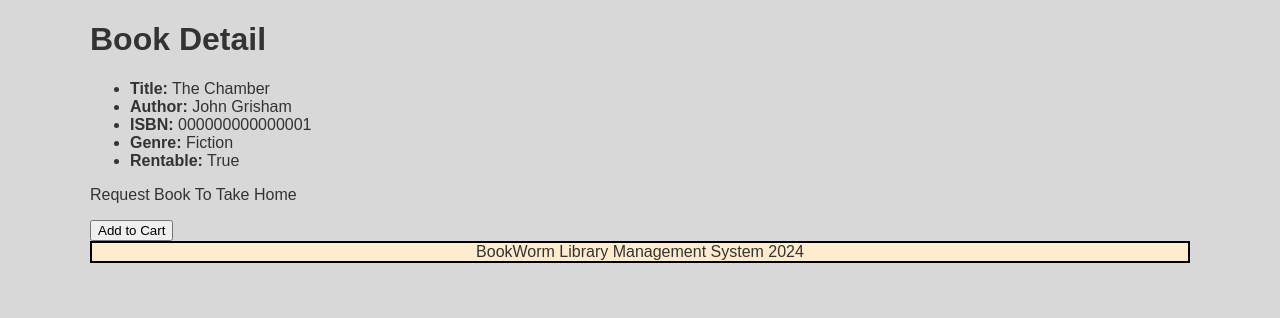
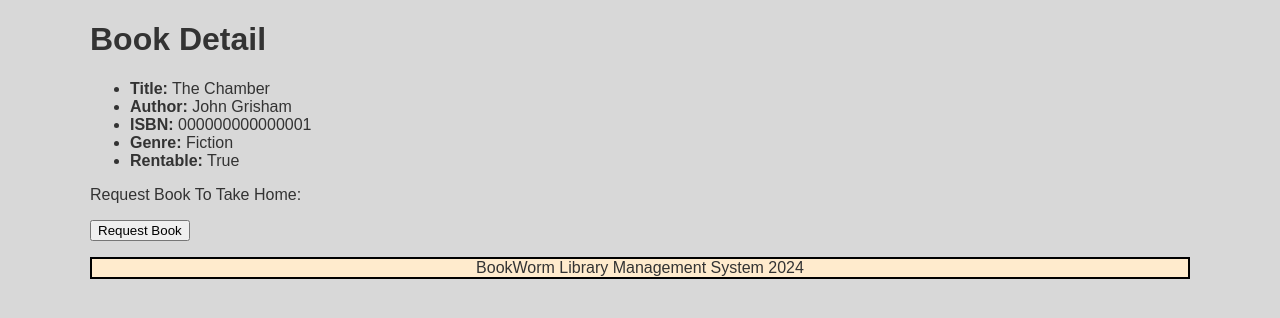
Before and after one commit to Craftyawesome/Bookworm-Library-Management, a Django app: page /book_detail/1/ in a window 1280 px wide. Shown: the part 172-490 px from the top of the page. Run offline with Django 5.2, Linux system fonts and the light colour scheme; data comes from the database, SQL or seed files in the repository.

Commit message:
formatting

```diff
--- a/libraryApp/templates/book_detail.html
+++ b/libraryApp/templates/book_detail.html
@@ -17,13 +17,14 @@
     </ul>
 
 
-<p>Request Book To Take Home</p>
+<p>Request Book To Take Home:</p>
 
 <form action="{% url 'add_to_cart' %}" method="post">
     {% csrf_token %}
     <input type="hidden" name="book_isbn" value="{{ book_details.ISBN }}">
-    <button type="submit">Add to Cart</button>
-  </form>
+    <button type="submit">Request Book</button>
+</form>
+<p></p>
 </body>
 {% endblock %}
 </html>
```
